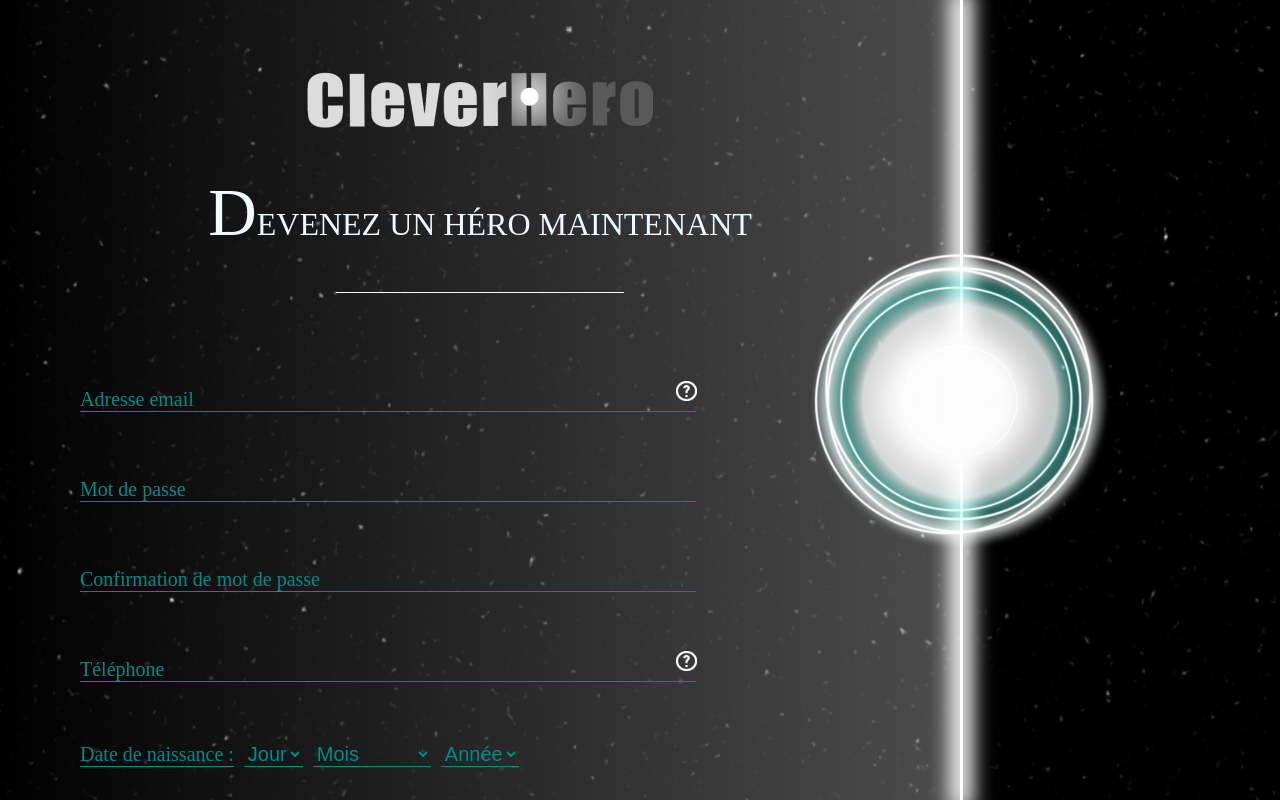
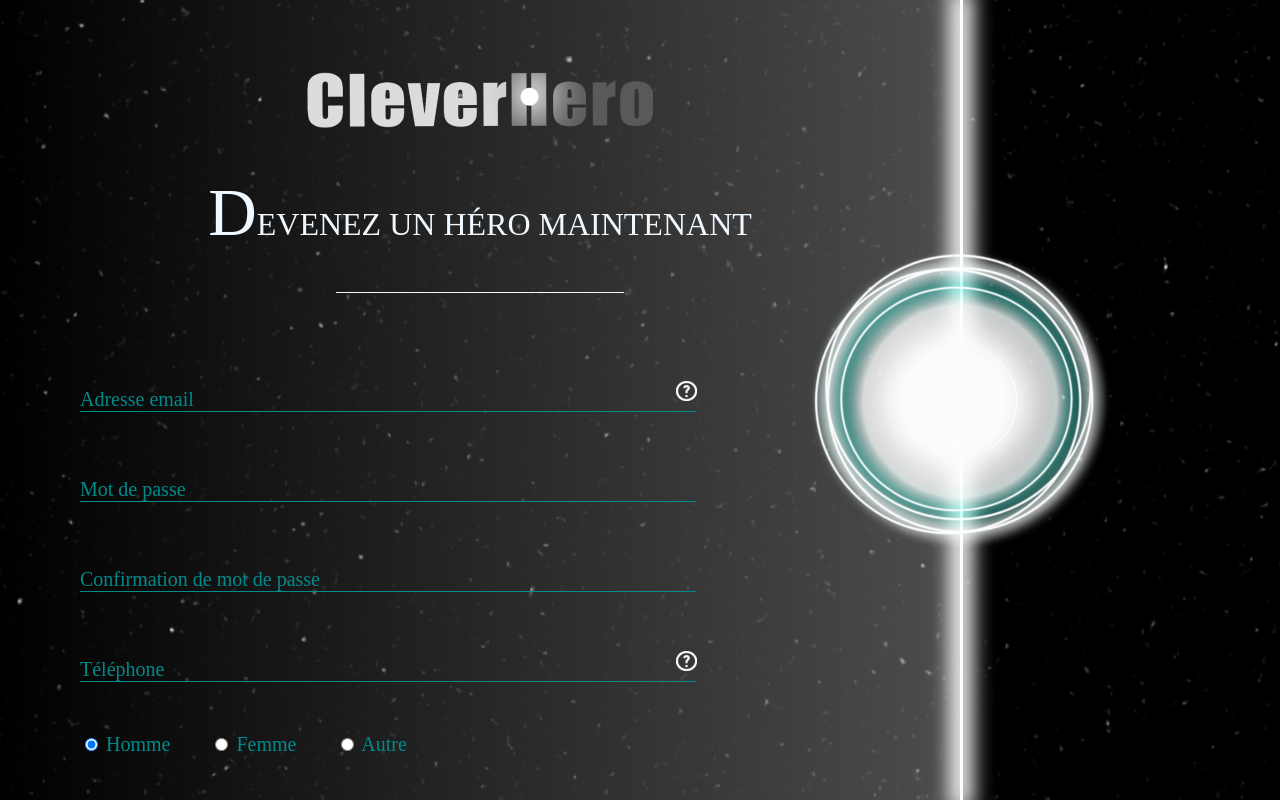
Before and after one commit to Ouxxx/CLEVER-FRONT, a Vue app in the folder front_app/: page /create/user/informations in a window 1280 px wide. Shown: the top 800 px of the page. Built offline with nearby package versions, Linux system fonts and the light colour scheme.

Commit message:
ajout genre dans user_form_v2 ; mise en forme de l'ajout ; ajout de margin de date de naissance

```diff
--- a/front_app/src/components/blocs/sidebar_v1.vue
+++ b/front_app/src/components/blocs/sidebar_v1.vue
@@ -3,6 +3,10 @@
             @mouseenter="open" @mouseleave="close" >
         <div class="sidebar-opened" v-if="opened">
             <div class="sidebar-group-fonctions" >
+                <div class="shortcut-bar">
+                <div class="home-icon">
+                    <img class="example-home-img" src="../../assets/img/example-home.png" alt="home-icon" style='width:30px'></div>
+                </div>
                 <sidebar-button name="Mon repaire" moveTo="/repaire" >
                     <img class="button-img" src="../../assets/img/forms_bouton.png" alt="Mon repaire">
                 </sidebar-button>
--- a/front_app/src/components/create_user/User_form_v2.vue
+++ b/front_app/src/components/create_user/User_form_v2.vue
@@ -26,6 +26,23 @@
             info-error="Veuillez entrer un numero de téléphone valide."
             event="phone" @phone="savePhone" >
         </input-form>
+
+    <label class="form-label-radio">
+        <input type="radio"
+            name="gender"
+            value="homme"
+            checked>  Homme
+    </label>
+    <label class="form-label-radio">
+        <input type="radio"
+            name="gender"
+            value="femme">  Femme
+    </label>
+    <label class="form-label-radio">
+        <input type="radio"
+            name="gender"
+            value="autre">  Autre
+    </label>
 
         <input-date info-label="Date de naissance : "
             event="birthday" @birthday="saveBirthday" >
@@ -69,6 +86,8 @@ export default {
             // data associe au champs 'telephone'
             savedPhone: '',
             isValidPhone: false,
+
+            //TO DO: Envoi BDD du genre
 
             // data associe au champs 'date de naissance'
             savedBirthday: '',
--- a/front_app/src/components/inputs/input_form_v1.vue
+++ b/front_app/src/components/inputs/input_form_v1.vue
@@ -32,6 +32,7 @@ export default {
             type: String,
             required: true
         },
+
         inputId: {
             type: String,
             required: true
@@ -45,7 +46,7 @@ export default {
             required: true
         },
         infoError: String,
-        infoQuestion: String
+        infoQuestion: String,
     },
     data () {
         return {
--- a/front_app/src/components/repaire/Repaire_v2.vue
+++ b/front_app/src/components/repaire/Repaire_v2.vue
@@ -5,10 +5,11 @@
         <sidebar-ch></sidebar-ch>
 
         <div class="repaire-body">
+
             <div class=banner>
                 <div class="banner-block content-block-property content-width">
                     <div class="repaire-avatar">
-                        <img class="repaire-avatar-img" src="../../assets/img/avatar-circle-user.png" alt="avatar" style='width:100px'>
+                        <img class="repaire-avatar-img" src="../../assets/img/avatar-circle-user.png" alt="avatar" style='width:90px'>
                         <p class="repaire-avatar-register">{{$store.getters.getId}} </p>
                     </div>
                 </div>
@@ -67,7 +68,6 @@ export default {
     .content-width{
         width: 75%;
     }
-
 }
 
 .repaire-body{
@@ -110,6 +110,7 @@ export default {
 
 .repaire-avatar-img{
     display: block;
+    padding-top:5px;
     bottom: 15px;
     margin-right: auto;
     margin-left: auto;
@@ -117,6 +118,7 @@ export default {
 
 .repaire-avatar-register{
     display: block;
+    padding-top:10px;
     text-align: center;
     font-size: 22px;
     color : rgb(255, 255, 255);
--- a/front_app/src/components/styles/style_forms.css
+++ b/front_app/src/components/styles/style_forms.css
@@ -61,6 +61,18 @@
     margin-bottom:20px;
     height: 70px;
 }
+
+.form-label-radio{
+    display: inline-block;
+    /* color: #00e4ff; */
+    color: darkcyan;
+    height: 40px;
+    margin-top: 20px;
+    font-size: 20px;
+    margin-right: 40px;
+
+}
+
 .form-label {
     display: block;
     /* color: #00e4ff; */
@@ -135,6 +147,8 @@
     display: inline-block;
     color: darkcyan;
     box-shadow: 0 1px 0 0 darkcyan;
+    margin-right:20px;
+    font-family: Cambria, Cochin, Georgia, Times, 'Times New Roman', serif;
     font-size: 20px;
     padding-bottom: 23px;
     padding-top: 30px;
@@ -148,6 +162,7 @@
 .form-date-select{
     display: inline-block;
     color: darkcyan;
+    font-family: 'Times New Roman',Cambria, Cochin, Georgia, Times, serif;
     font-size: 20px;
     margin-left: 10px;
     background-color: transparent;
```
Also changed, not shown: front_app/src/assets/img/example-home.png (added).
